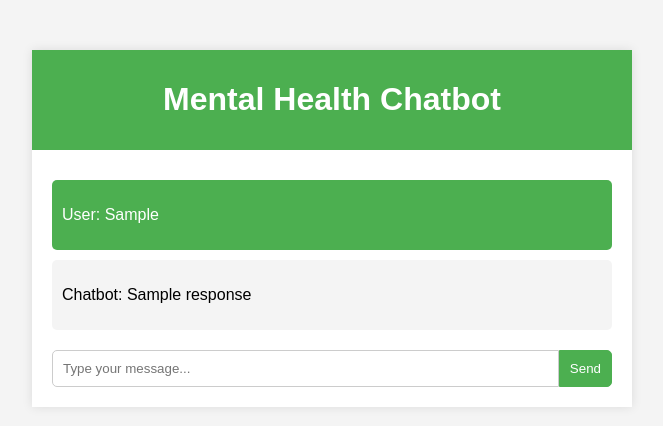
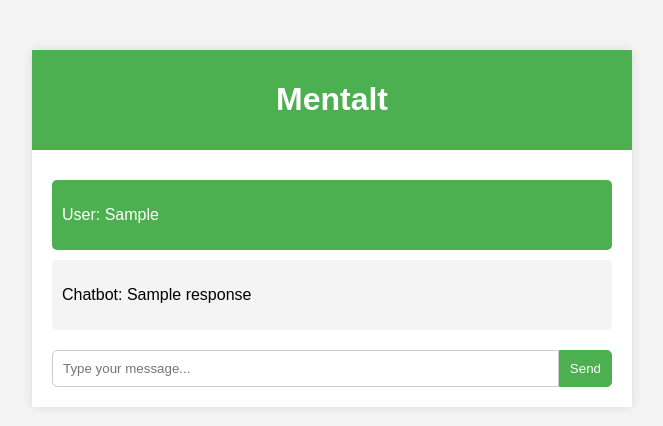
Before and after one commit to yusuf1990/Mental-health-chat-bot, a Flask app: template templates/chat.html in a window 1280 px wide. Shown: the top 426 px of the page, without its empty margins (308-971 px from the left). Run offline with Flask 3, Linux system fonts and the light colour scheme; the template is opened without the code that fills it: most values are stand-ins (such as "Sample title", 1, 10 or a date in 2020).

Commit message:
Update chat.html

```diff
--- a/templates/chat.html
+++ b/templates/chat.html
@@ -9,7 +9,7 @@
 <body>
     <div class="chat-container">
         <div class="chat-header">
-            <h1>Mental Health Chatbot</h1>
+            <h1>Mentalt</h1>
         </div>
         <div class="chat-body">
             <div class="user-message">
```
